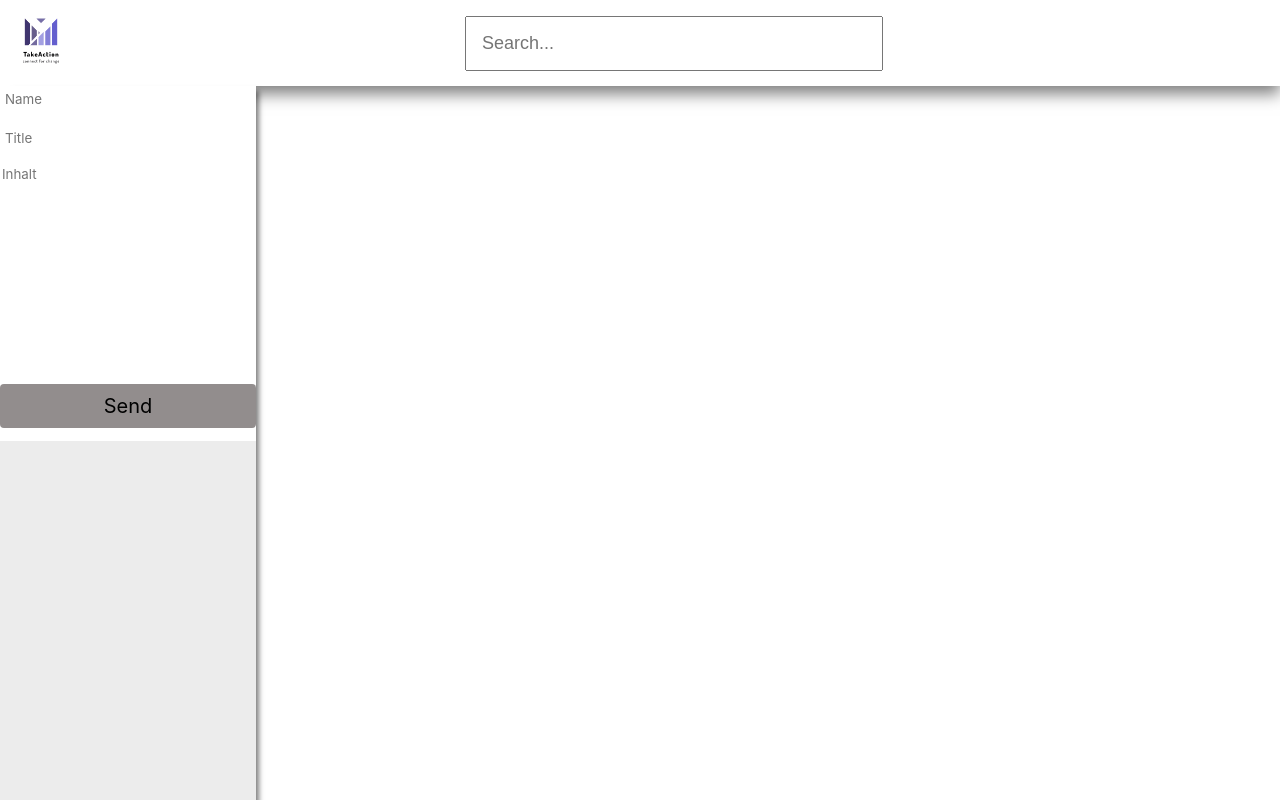
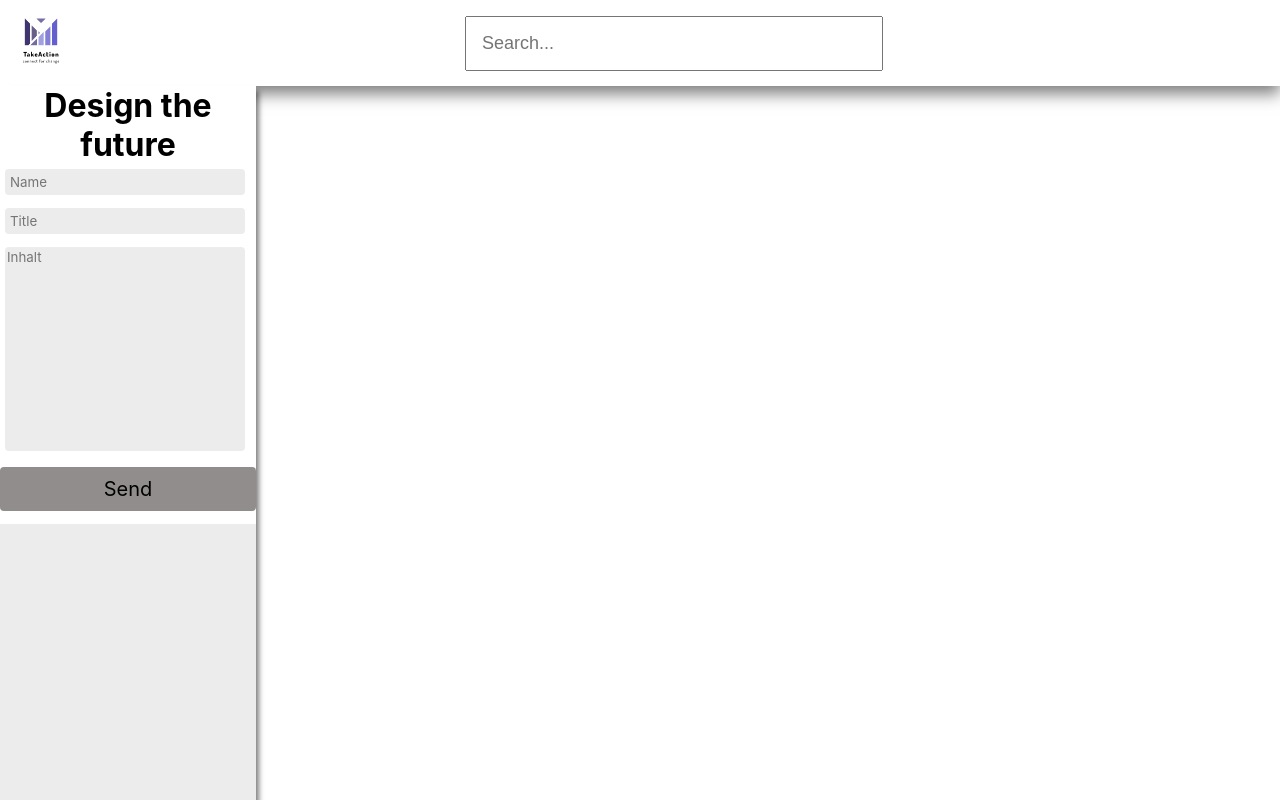
Before and after one commit to GenossenCoder/CLient_TA_1, a React (Create React App) app: page / in a window 1280 px wide. Built offline with nearby package versions, Linux system fonts and the light colour scheme; no server answers.

Commit message:
NEw Styles

```diff
--- a/src/Components/MakePost.js
+++ b/src/Components/MakePost.js
@@ -51,6 +51,7 @@ function MakePost() {
           }}>
             {Error && <li className={styles.Error}>{Error}</li>}
             {Success && <li className={styles.Success}> {Success}</li>}
+            <h1 className={styles.Header}>Design the future</h1>
             <li ><input className={styles.PostShort} type="text" placeholder="Name" name="name" onChange={(e)=>{setName(e.target.value)}}></input></li>
             <li ><input className={styles.PostShort} type="text" placeholder="Title" name="title" onChange={(e)=>{setTitel(e.target.value)}}></input></li>
             <li ><textarea className={styles.PostText} type="text" placeholder="Inhalt" name="text" onChange={(e)=>{setText(e.target.value)}}></textarea></li>
--- a/src/styles/ContentForm.module.css
+++ b/src/styles/ContentForm.module.css
@@ -39,7 +39,10 @@
     'Ubuntu', 'Cantarell', 'Fira Sans', 'Droid Sans', 'Helvetica Neue',
     sans-serif;
     border: none;
+    color:black;
+    background-color:white;
     outline: none;
+    font-size:15px;
 }
 .Contribute{
     margin :0;
--- a/src/styles/MakePost.module.css
+++ b/src/styles/MakePost.module.css
@@ -10,13 +10,16 @@
 .PostText{
     height: 200px;
     resize: none;
-    width: 90%;
+    width: 92%;
     border-radius:4px;
     font-family: -apple-system, BlinkMacSystemFont, 'Segoe UI', 'Roboto', 'Oxygen',
     'Ubuntu', 'Cantarell', 'Fira Sans', 'Droid Sans', 'Helvetica Neue',
     sans-serif;
     border: none;
     outline: none;
+    background-color:rgb(217,217,217,0.5);
+    margin-left: 5px;
+
 }
 .PostShort{
     width: 90%;
@@ -27,6 +30,8 @@
     border: none;
     outline: none;
     padding:5px;
+    background-color:rgb(217,217,217,0.5);
+    margin-left: 5px;
 }
 .PostButton{
     text-align: center;
```
